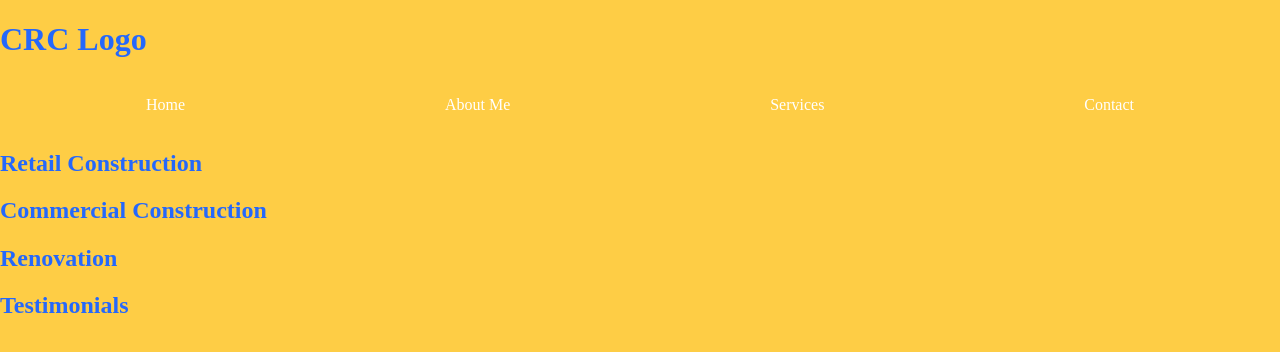
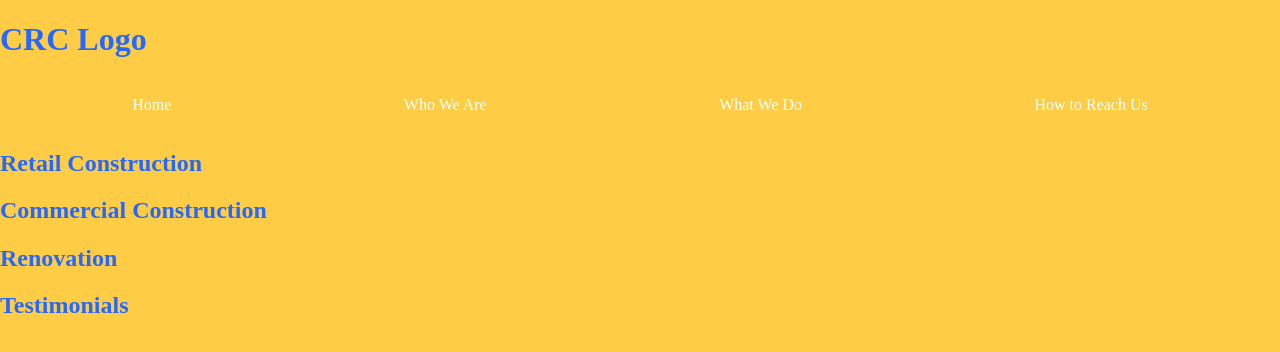
Before and after one commit to abduljseph/MyProjects, a website: page CRCweb/index.html in a window 1280 px wide. Drawn offline with Linux system fonts and the light colour scheme.

Commit message:
Changes in nav heading and drop menus.

```diff
--- a/CRCweb/index.html
+++ b/CRCweb/index.html
@@ -17,9 +17,14 @@
 
       <li><a href="index.html">Home</a></li>
 
-      <li><a href="about.html">About Me</a></li>
       <li class="dropdown">
-        <a href="services.html" class="dropbtn">Services</a>
+      <a href="about.html" class="dropbtn">Who We Are</a>
+      <ul class="dropdown-content">
+      <li><a href="about.html">Testimonials</a></li>
+        </ul>
+
+      <li class="dropdown">
+        <a href="services.html" class="dropbtn">What We Do</a>
         <ul class="dropdown-content">
           <li><a href="Commercial.html">Commercial</a></li>
           <li><a href="Residential.html">Residential</a></li>
@@ -27,7 +32,8 @@
           <li><a href="Scaffolding">Scaffolding</a></li>
           <li><a href="Demo.html">Demo</a></li>
         </ul>
-      <li><a href="contact.html">Contact</a></li>
+
+      <li><a href="contact.html">How to Reach Us</a></li>
 
   </ul>
 
```
Also changed, not shown: CRCweb/testimonials.html (+1 -1 lines).
